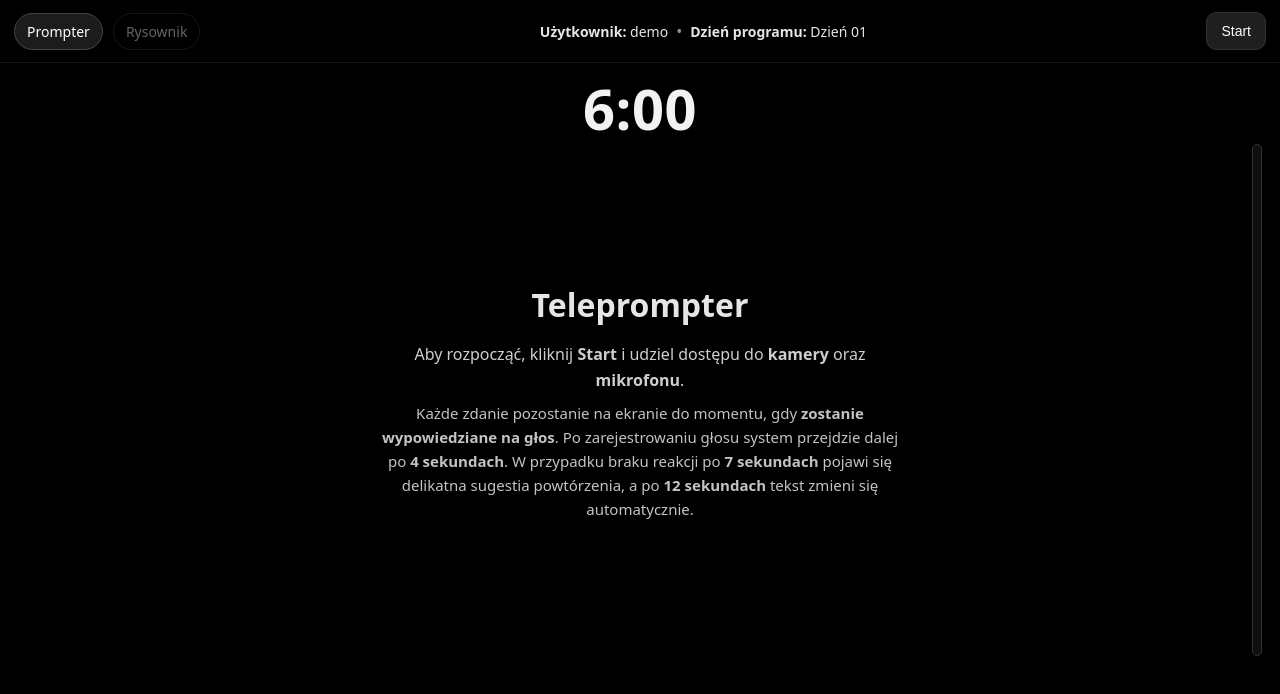
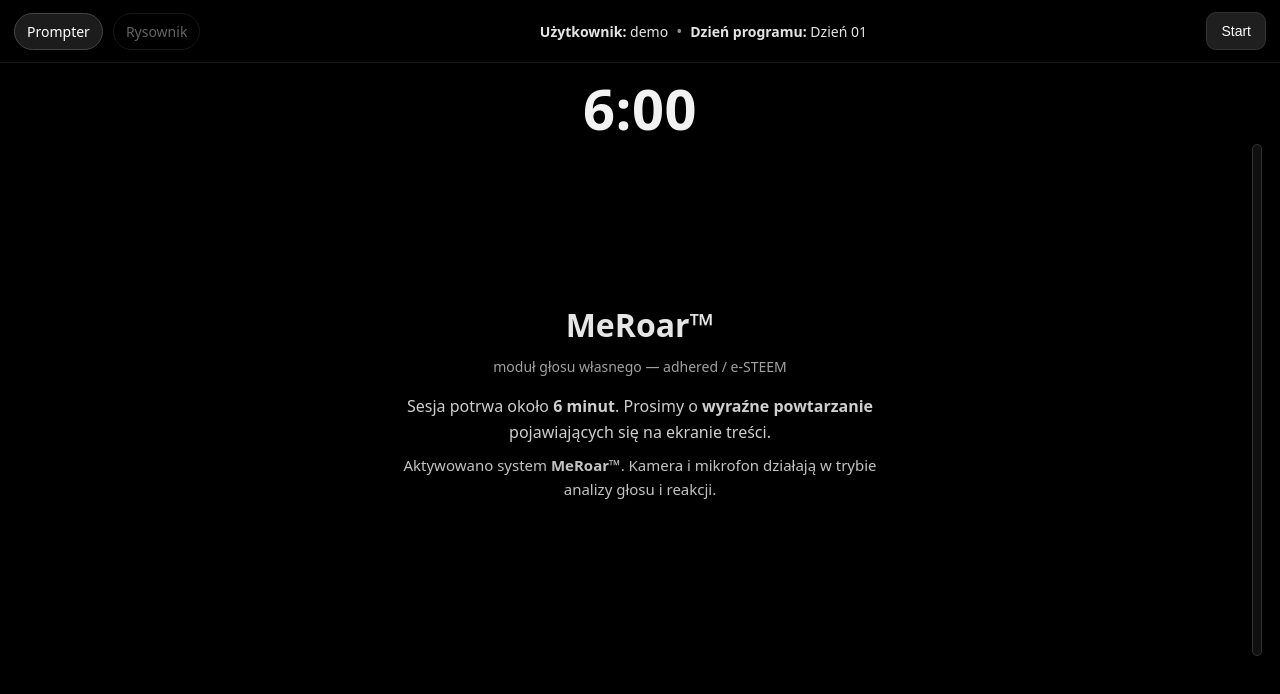
Before and after one commit to MacSzot/adhered.shop, a Next.js app: page /day in a window 1280 px wide. Shown: the top 694 px of the page. Built offline with nearby package versions, Linux system fonts and the light colour scheme; no server answers.

Commit message:
Update page.tsx

```diff
--- a/app/day/page.tsx
+++ b/app/day/page.tsx
@@ -368,15 +368,18 @@ export default function PrompterPage() {
         {!isRunning && (
   <div className="overlay center">
     <div className="intro" style={{ textAlign: "center", maxWidth: 520, lineHeight: 1.6 }}>
-      <h2 style={{ fontWeight: 600, marginBottom: 12 }}>Teleprompter</h2>
+      <h2 style={{ fontWeight: 600, marginBottom: 6 }}>MeRoar™</h2>
+      <p style={{ opacity: 0.7, fontSize: 14, marginBottom: 16 }}>
+        moduł głosu własnego — adhered / e-STEEM
+      </p>
+
       <p style={{ fontSize: 16, opacity: 0.9 }}>
-        Aby rozpocząć, kliknij <b>Start</b> i udziel dostępu do <b>kamery</b> oraz <b>mikrofonu</b>.
+        Sesja potrwa około <b>6 minut</b>.
+        Prosimy o <b>wyraźne powtarzanie</b> pojawiających się na ekranie treści.
       </p>
       <p style={{ marginTop: 8, fontSize: 15, opacity: 0.85 }}>
-        Każde zdanie pozostanie na ekranie do momentu, gdy <b>zostanie wypowiedziane na głos</b>.
-        Po zarejestrowaniu głosu system przejdzie dalej po <b>4 sekundach</b>.
-        W przypadku braku reakcji po <b>7 sekundach</b> pojawi się delikatna sugestia powtórzenia,
-        a po <b>12 sekundach</b> tekst zmieni się automatycznie.
+        Aktywowano system <b>MeRoar™</b>.
+        Kamera i mikrofon działają w trybie analizy głosu i reakcji.
       </p>
 
       {micError && (
```
